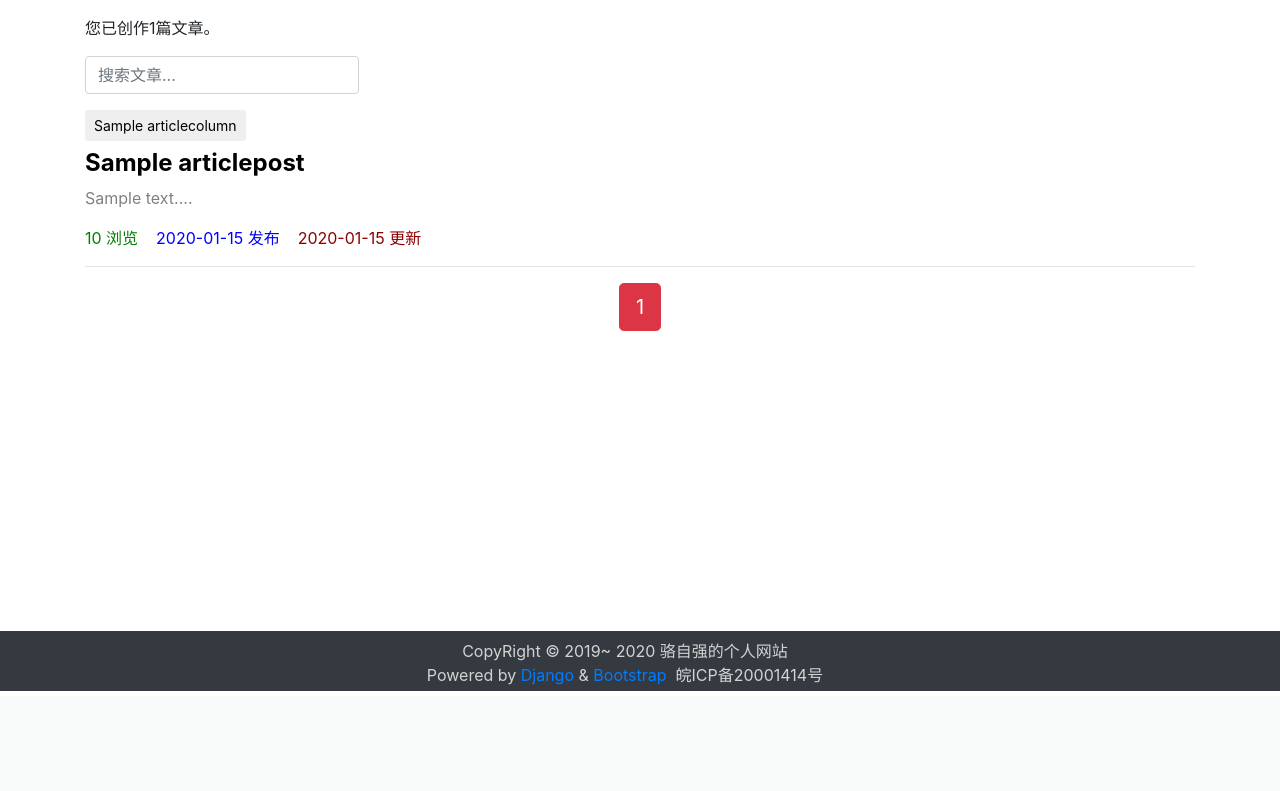
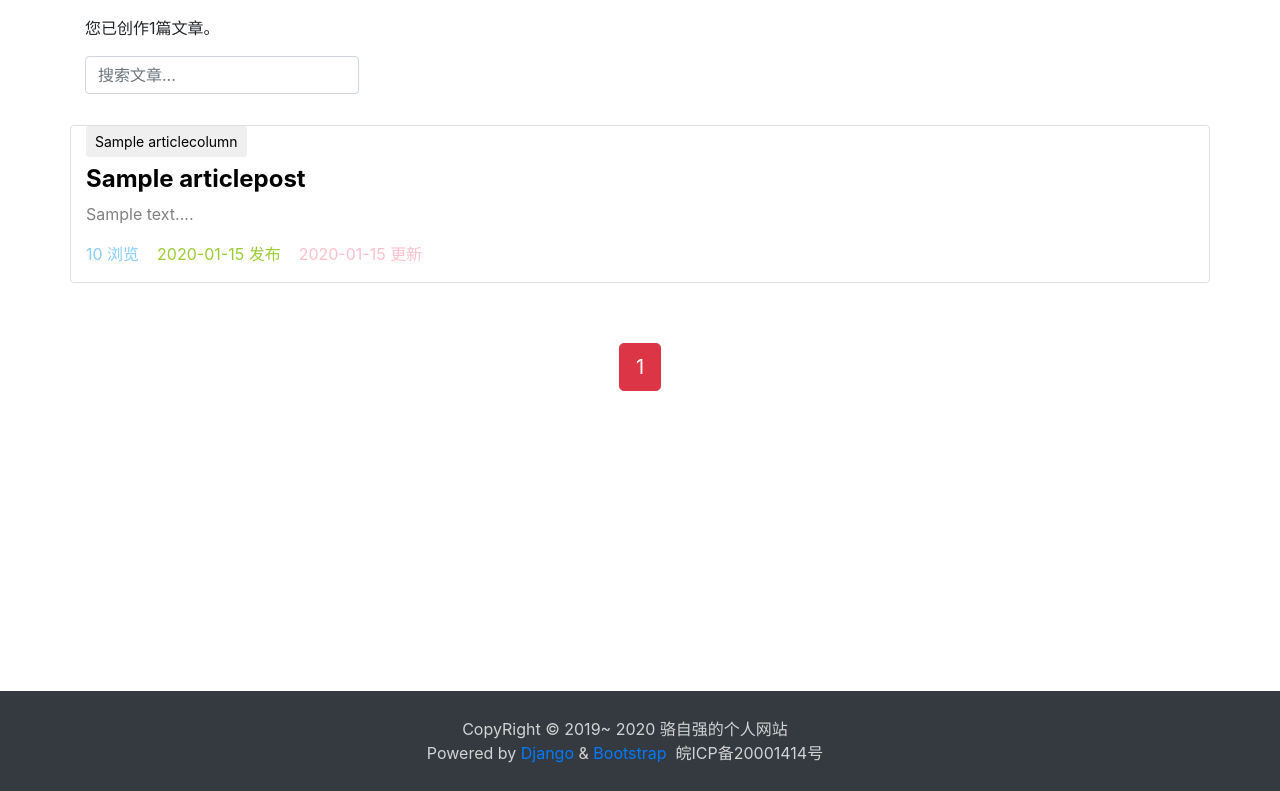
Before and after one commit to luomaohao/django_blog, a Django app: page /blog/article-list/ in a window 1280 px wide. Shown: the part 104-895 px from the top of the page. Before the commit the page ends 795 px from the top, so only its background shows below. Run offline with Django 3.2, Linux system fonts and the light colour scheme; tables that the repository leaves empty hold one stand-in row (values such as "Sample post"); some libraries are stand-ins or nearby versions.

Commit message:
change page style

```diff
--- a/templates/base.html
+++ b/templates/base.html
@@ -35,7 +35,7 @@
             margin: 0;
         }
         #nav-footer{
-            height: 60px;
+            height: 100px;
             margin-top:300px;
         }
     </style>
--- a/templates/header.html
+++ b/templates/header.html
@@ -2,7 +2,7 @@
   <div class="container">
 
 	<!-- 导航栏商标 -->
-	<a class="navbar-brand" href="{% url 'my_blog:index">Codeplay</a>
+	<a class="navbar-brand" href="http://www.luoziqiang.com">Codeplay</a>
 
 	<!-- 导航入口 -->
 	<div>
--- a/templates/my_blog/detail.html
+++ b/templates/my_blog/detail.html
@@ -10,7 +10,7 @@
 {% block content %}
 
 <!-- 文章详情 -->
-<div class="container">
+<div class="container" style="margin-left: 500px;">
     <div class="row">
         <div class="col-9">
         <!-- 标题及作者 -->
@@ -26,7 +26,7 @@
         <div>
             浏览：{{article.total_view}}
         </div>
-       <div class="col-6 mt-4">
+       <div class="col-12">
             <h4><strong>目录</strong></h4>
             <hr>
             <div>
@@ -47,7 +47,7 @@
 </form>
         <!-- 文章正文 -->
         <div class="col-10">
-            <p>{{ article.body|safe}}</p>
+            <p style="text-align: center;">{{ article.body|safe}}</p>
         </div>
     </div>
 </div>
--- a/templates/my_blog/list.html
+++ b/templates/my_blog/list.html
@@ -57,7 +57,7 @@
 
         {% for article in articles %}
         <!-- 文章内容 -->
-        <div class="col-12">
+        <div class="col-12 article-card" style=" border: 1px solid #00000020; margin-top: 15px ; border-radius: 4px">
             <!-- 栏目 -->
             {% if article.column %}
                 <button type="button"
@@ -100,24 +100,23 @@
             <!-- 注脚 -->
             <p>
                 <!-- 附加信息 -->
-                <span style="color: green;">
+                <span style="color: lightskyblue;">
                     {{ article.total_view}} 浏览&nbsp;&nbsp;&nbsp;
                 </span>
-                <span style="color: blue;">
+                <span style="color: yellowgreen;">
                     {{ article.created|date:'Y-m-d' }} 发布&nbsp;&nbsp;&nbsp;
                 </span>
-                <span style="color: darkred;">
+                <span style="color: pink;">
                     {{ article.updated|date:'Y-m-d' }} 更新
                 </span>
             </p>
-            <hr>
         </div>
     {% endfor %}
 
     </div>
 </div>
     <!-- 页码导航 -->
-<div class="pagination row">
+<div class="pagination row" style="margin-top: 60px">
     <div class="m-auto">
         <span class="step-links">
             <!-- 如果不是第一页，则显示上翻按钮 -->
@@ -155,4 +154,26 @@
         </span>
     </div>
 </div>
+
+<script type="text/javascript">
+        window.onload=function () {
+        /* body... */
+        var odivs = document.querySelectorAll('.article-card');
+        for (var i=0 ; i<odivs.length;i++)
+        {
+            odivs[i].onmouseenter = function () {
+                /* body... */
+                this.style.cssText="box-shadow: 0 0 6px 3px #ccc;";
+            };
+        };
+        for (var i=0 ; odivs.length-1;i++)
+        {
+            odivs[i].onmouseleave=function () {
+            /* body... */
+                this.style.cssText= "border: 1px solid #00000020 ; margin-top: 15px  ; border-radius: 4px";
+            };
+        };
+    };
+</script>
+
 {% endblock content %}
```
